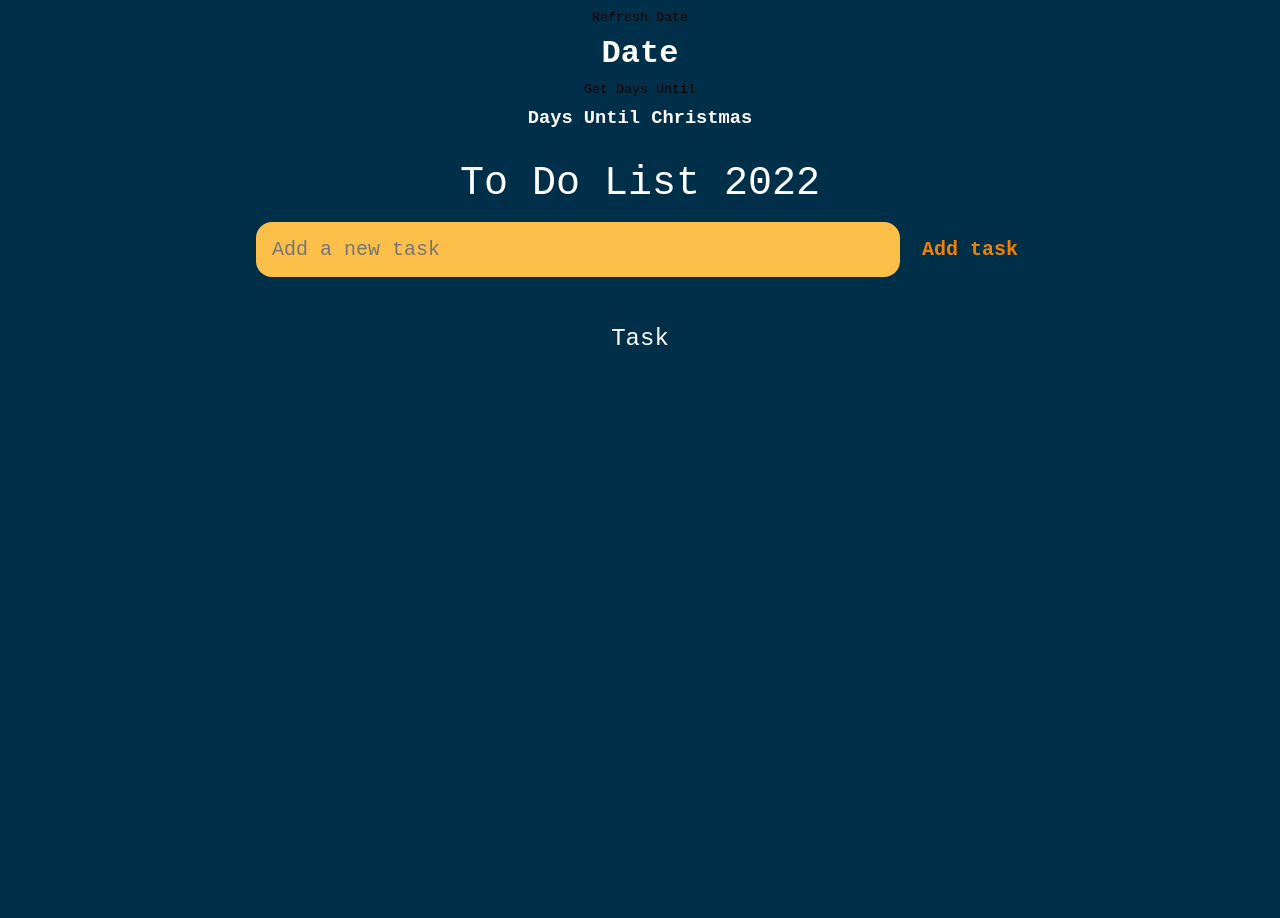
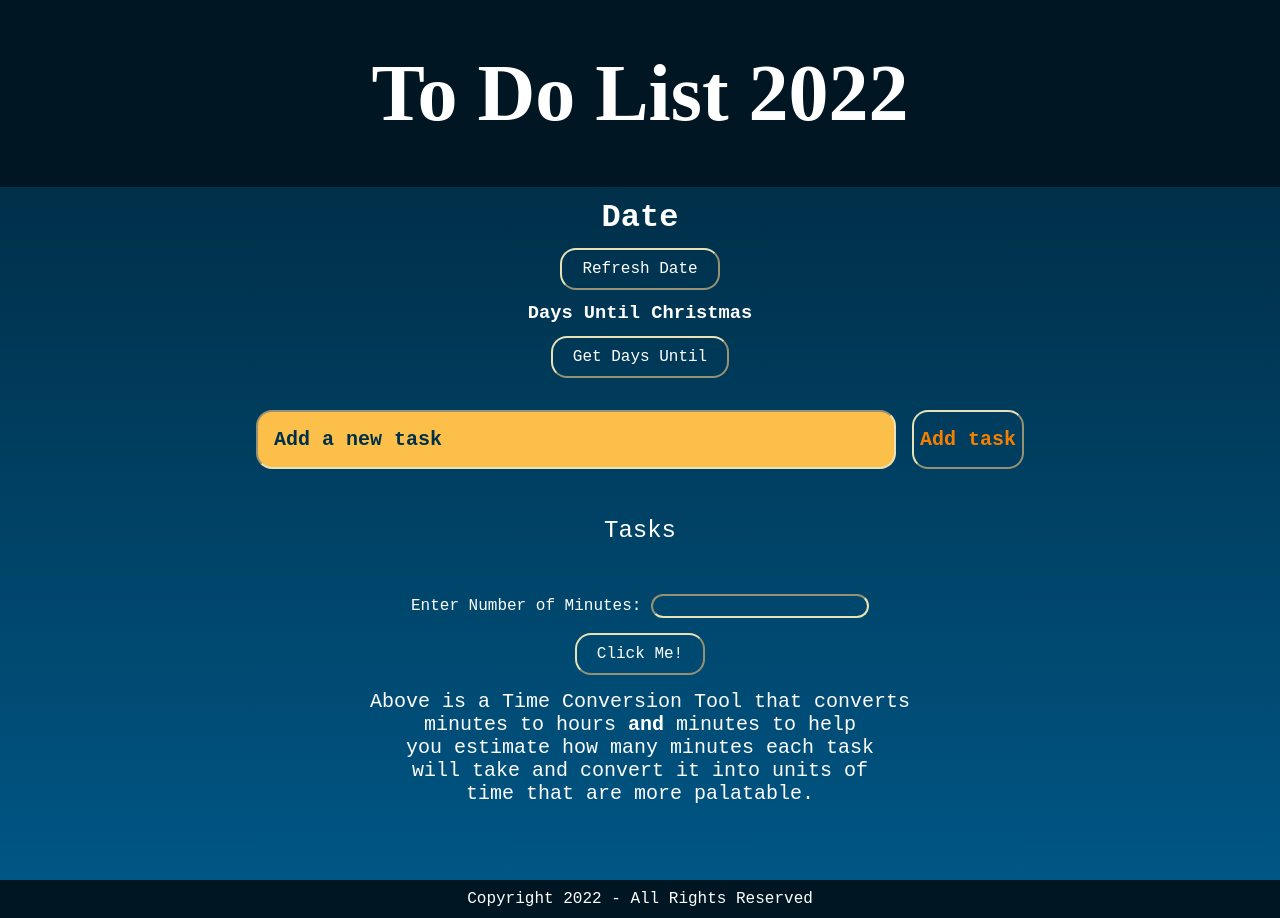
Before and after one commit to JeffSmithII/Activity-Tracker, a plain HTML site: page Index.html in a window 1280 px wide. Before the commit the page ends 800 px from the top, so only its background shows below. Drawn offline with Linux system fonts and the light colour scheme.

Commit message:
Added time conversion tool

```diff
--- a/Index.html
+++ b/Index.html
@@ -10,23 +10,25 @@
     <link rel="stylesheet" href="Main.css" />
 </head>
 <body>
+    <div class="titleBackground">
+        <p class="title">To Do List 2022</p>
+    </div>
 
-    <button>Refresh Date</button>
     <h1 style="text-align: center;">Date</h1>
-
+    <button>Refresh Date</button><br>
     <script src="script.js"></script>
 
     <div>
+
+        <h3>Days Until Christmas</h3>
         <button id="button2" class="btn2">Get Days Until</button>
-        <h3>Days Until Christmas</h3>
-
 
     </div>
 
     <script src="script2.js"></script>
 
     <header>
-        <h1>To Do List 2022</h1>
+
         <form id="new-task-form">
             <input
                 type="text"
@@ -42,7 +44,7 @@
     <main>
 
         <section class="task-list">
-            <h2>Task</h2>
+            <h2>Tasks</h2>
 
             <div id="tasks">
 
@@ -68,5 +70,46 @@
     </main>
 
     <script src="Main.js"></script>
+
+    <p>Enter Number of Minutes: <input type="text" name="text" id="yourNo"></p>
+
+    <p class="timeCon"><button onclick="timeConvert()">Click Me!</button></p>
+
+    <!-- Result will Display Here -->
+
+    <p id="result"></p>
+
+    <!-- Javascript code -->
+
+    <script type="text/javascript">
+
+        function timeConvert() {
+            // body...
+
+            let num = document.getElementById('yourNo').value
+                ;
+
+            var hours = Math.floor(num / 60);
+            var minutes = num % 60;
+
+            document.getElementById('result').innerHTML =
+                hours + ":" + minutes + "<br>" + "( " + hours
+                + " Hours & " + minutes + " Minutes )";
+        }
+
+
+    </script>
+
+    <p class="convertText">
+        Above is a Time Conversion Tool that converts<br>
+        minutes to hours <strong>and</strong> minutes to help<br>
+        you estimate how many minutes each task<br>
+        will take and convert it into units of<br>
+        time that are more palatable.
+    </p>
+
 </body>
+<footer>
+    <p>Copyright 2022 - All Rights Reserved</p>
+</footer>
 </html>
--- a/Main.css
+++ b/Main.css
@@ -16,8 +16,24 @@ body {
     display: block;
     flex-direction: column;
     min-height: 100vh;
-    background: var(--navy);
+    background-image: linear-gradient( #002539, #005888);
     color: #fff;
+}
+
+.title {
+    font-size: 5rem;
+    font-weight: 600;
+    font-family: 'Times New Roman', Times, serif;
+    margin: 3rem;
+
+}
+
+.titleBackground {
+    background-color: #001622;
+    width: 100%;
+    margin: 0 auto;
+
+
 }
 
 header {
@@ -25,6 +41,10 @@ header {
     max-width: 800px;
     width: 100%;
     margin: 0 auto;
+}
+
+h1, h3 {
+    margin: 12px;
 }
 
 header h1 {
@@ -41,9 +61,14 @@ header h1 {
 
 input, button {
     appearance: none;
-    border: none;
-    outline: none;
+    border: ;
+    border-radius: 1rem;
+    border-color: #eae2b7;
+    outline: ;
     background: none;
+    color: #fff;
+    font-size: 1rem;
+    font-weight: 400;
 }
 
 #new-task-input {
@@ -52,12 +77,13 @@ input, button {
     padding: 1rem;
     border-radius: 1rem;
     margin-right: 1rem;
-    color: ;
+    color: var(--navy);
     font-size: 1.25rem;
+    font-weight: 700;
 }
 
 #new-task-input::placeholder {
-    color: ;
+    color: var(--navy);
 }
 
 #new-task-submit {
@@ -101,14 +127,17 @@ main {
     padding: 1rem;
     border-radius: 1rem;
     margin-bottom: 1rem;
+
 }
 
 #tasks .task .content {
     flex: 1 1 0%;
+
 }
 
 #tasks .task .content .text {
-    color: ;
+    color: var(--navy);
+    font-weight: bold;
     font-size: 1.125rem;
     width: 100%;
     display: block;
@@ -116,7 +145,7 @@ main {
 }
 
 #tasks .task .content .text:not(:read-only) {
-    color:pink;
+    color: var(--red);
 }
 
 #tasks .task .actions {
@@ -143,9 +172,27 @@ main {
 }
 
 .task .actions .edit {
-
+    margin-left: 20px;
+    color: var(--navy);
 }
 
 .task .actions .delete {
     color: var(--red);
 }
+
+.timeCon {
+    margin: 15px;
+}
+
+.convertText {
+    margin: 15px;
+    font-size: 1.25rem;
+    padding-bottom: 60px;
+}
+
+footer {
+    background-color: #001622;
+    text-align: center;
+    padding: 10px 0px 10px 0px;
+    font-family: Arial, Helvetica, sans-serif;
+}
```
Also changed, not shown: 2 other files.
